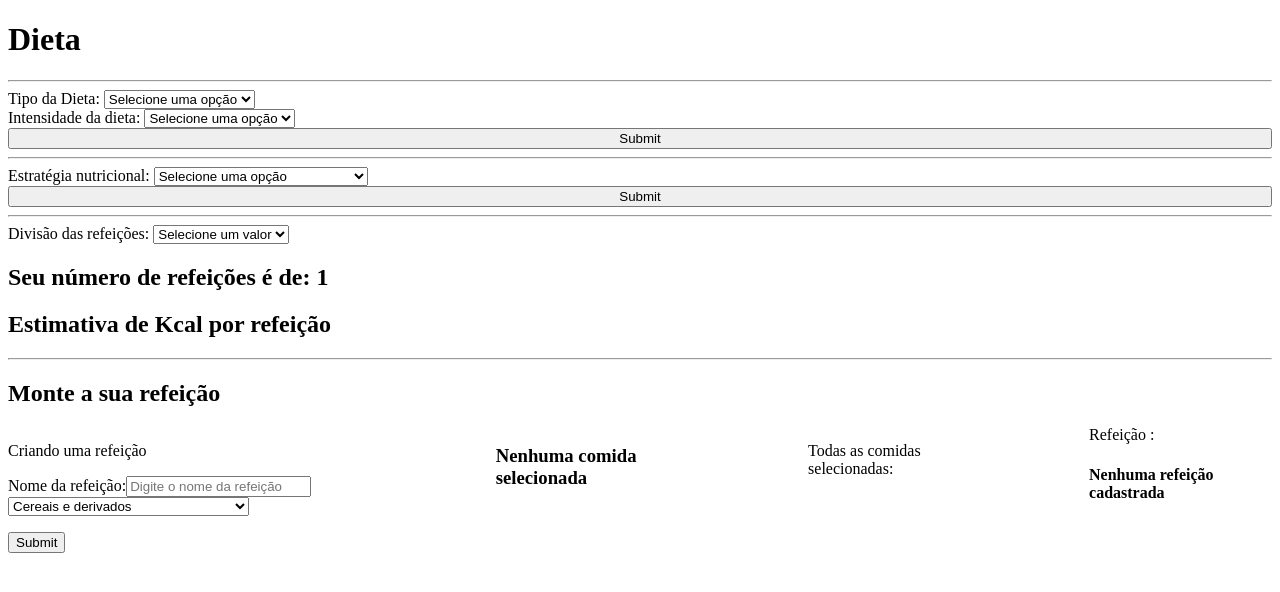
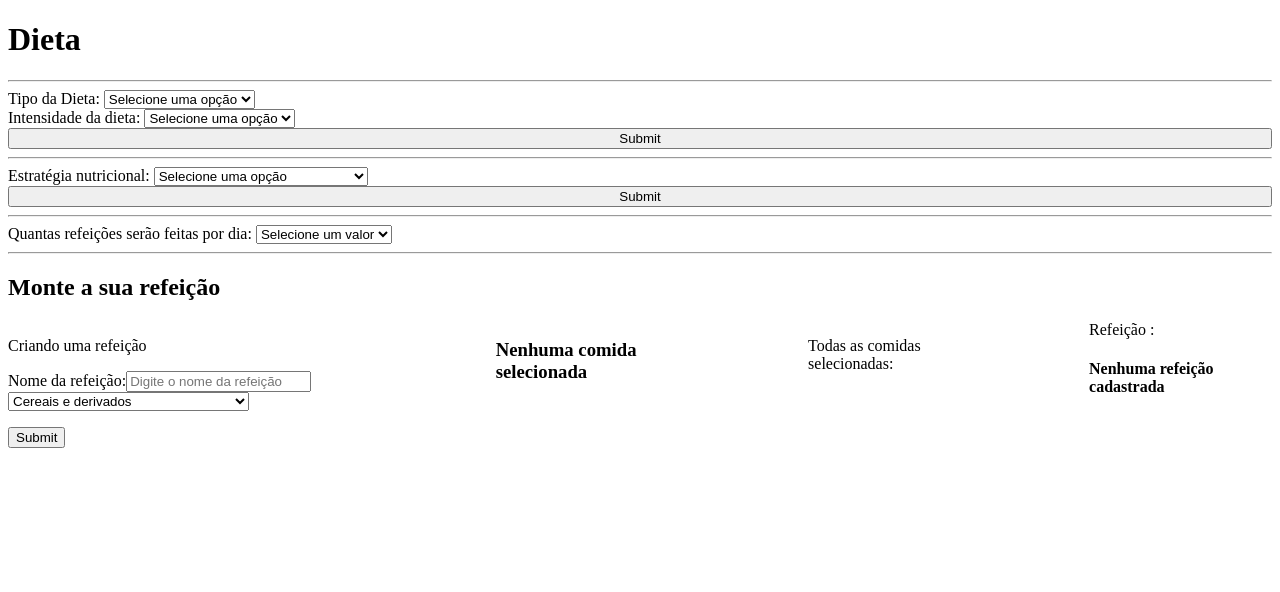
Before and after one commit to RenanArantes/rdieta, a Next.js app: page /diet in a window 1280 px wide. Shown: the top 592 px of the page. Built offline with nearby package versions, Linux system fonts and the light colour scheme.

Commit message:
Fraction Selector Component

```diff
--- /dev/null
+++ b/components/FractionSelector.tsx
@@ -0,0 +1,47 @@
+import { ChangeEvent, useContext } from 'react'
+import { DietContext } from '../contexts/Diet'
+
+export function FractionSelector() {
+  const { dietData, mealFraction, changeMealFraction } = useContext(DietContext)
+
+  function handleMealFractionChange(event: ChangeEvent<HTMLSelectElement>) {
+    changeMealFraction(Number(event.target.value))
+  }
+
+  return (
+    <div>
+      Quantas refeições serão feitas por dia:{' '}
+      <select onChange={handleMealFractionChange}>
+        <option disabled selected value="">
+          Selecione um valor
+        </option>
+        <option value="1">1</option>
+        <option value="2">2</option>
+        <option value="3">3</option>
+        <option value="4">4</option>
+        <option value="5">5</option>
+        <option value="6">6</option>
+        <option value="7">7</option>
+        <option value="8">8</option>
+      </select>
+      {dietData.metaKcal && (
+        <>
+          {' '}
+          <h2>Estimativa de Kcal por refeição: </h2>
+          <ul>
+            <li>
+              Carboidrato:{' '}
+              <strong>{dietData.metaKcal.cho / mealFraction}</strong>g
+            </li>
+            <li>
+              Proteína: <strong>{dietData.metaKcal.ptn / mealFraction}</strong>g
+            </li>
+            <li>
+              Gordura: <strong>{dietData.metaKcal.lip / mealFraction}</strong>g
+            </li>
+          </ul>
+        </>
+      )}
+    </div>
+  )
+}
--- a/contexts/Diet.tsx
+++ b/contexts/Diet.tsx
@@ -3,6 +3,7 @@ import { Diet } from '../@types/diet'
 
 interface DietContextType {
   dietData: Diet
+  mealFraction: number
   createDietType: (newDietData: {
     type: 'cutting' | 'bulking'
     dietKcal: number
@@ -12,6 +13,7 @@ interface DietContextType {
     ptn: number
     lip: number
   }) => void
+  changeMealFraction: (fraction: number) => void
 }
 
 export const DietContext = createContext({} as DietContextType)
@@ -22,6 +24,7 @@ interface DietContextProviderProps {
 
 export function DietContextProvider({ children }: DietContextProviderProps) {
   const [dietData, setDietData] = useState({} as Diet)
+  const [mealFraction, setMealFraction] = useState(1)
 
   function createDietType(newDietData: {
     type: 'cutting' | 'bulking'
@@ -54,9 +57,19 @@ export function DietContextProvider({ children }: DietContextProviderProps) {
     })
   }
 
+  function changeMealFraction(fraction: number) {
+    setMealFraction(fraction)
+  }
+
   return (
     <DietContext.Provider
-      value={{ dietData, createDietType, createDietKcalMeta }}
+      value={{
+        dietData,
+        mealFraction,
+        createDietType,
+        createDietKcalMeta,
+        changeMealFraction,
+      }}
     >
       {children}
     </DietContext.Provider>
--- a/pages/diet.tsx
+++ b/pages/diet.tsx
@@ -4,6 +4,7 @@ import { useContext, useEffect, useState } from 'react'
 import { useForm } from 'react-hook-form'
 import { DietForm } from '../components/forms/DietForm'
 import { NutritionalStrategyForm } from '../components/forms/NutritionalStrategyForm'
+import { FractionSelector } from '../components/FractionSelector'
 import { DietContext } from '../contexts/Diet'
 import { PersonContext } from '../contexts/Person'
 
@@ -39,7 +40,6 @@ export default function Diet({ foods, categories }: DietProps) {
   const { personData } = useContext(PersonContext)
   const { dietData } = useContext(DietContext)
 
-  const [mealFraction, setMealFraction] = useState(1)
   const [mealCategory, setMealCategory] = useState('')
   const [meal, setMeal] = useState([] as MealProps[])
   const [checkedFood, setCheckedFood] = useState([] as Food[])
@@ -54,10 +54,6 @@ export default function Diet({ foods, categories }: DietProps) {
   } as Food)
 
   const { register, handleSubmit, reset } = useForm()
-
-  function handleMealFractionChange(e: any) {
-    setMealFraction(Number(e.target.value))
-  }
 
   function handleLastCheckedFood(e: any, newFood: Food) {
     if (e.target.checked) {
@@ -124,10 +120,6 @@ export default function Diet({ foods, categories }: DietProps) {
     setMeal([...meal, newMeal])
   }
 
-  useEffect(() => {
-    console.log(mealFraction)
-  }, [mealFraction])
-
   return (
     <div>
       <h1>Dieta</h1>
@@ -168,38 +160,8 @@ export default function Diet({ foods, categories }: DietProps) {
         )}
       </div>
       <hr />
-      <div>
-        Divisão das refeições:{' '}
-        <select onChange={handleMealFractionChange}>
-          <option disabled selected value="">
-            Selecione um valor
-          </option>
-          <option value="1">1</option>
-          <option value="2">2</option>
-          <option value="3">3</option>
-          <option value="4">4</option>
-          <option value="5">5</option>
-          <option value="6">6</option>
-          <option value="7">7</option>
-          <option value="8">8</option>
-        </select>
-        <h2>Seu número de refeições é de: {mealFraction}</h2>
-        <h2>Estimativa de Kcal por refeição</h2>
-        {dietData.metaKcal && (
-          <ul>
-            <li>
-              Carboidrato:{' '}
-              <strong>{dietData.metaKcal.cho / mealFraction}</strong>g
-            </li>
-            <li>
-              Proteína: <strong>{dietData.metaKcal.ptn / mealFraction}</strong>g
-            </li>
-            <li>
-              Gordura: <strong>{dietData.metaKcal.lip / mealFraction}</strong>g
-            </li>
-          </ul>
-        )}
-      </div>
+      <FractionSelector />
+
       <hr />
       <div>
         <h2>Monte a sua refeição</h2>
```
